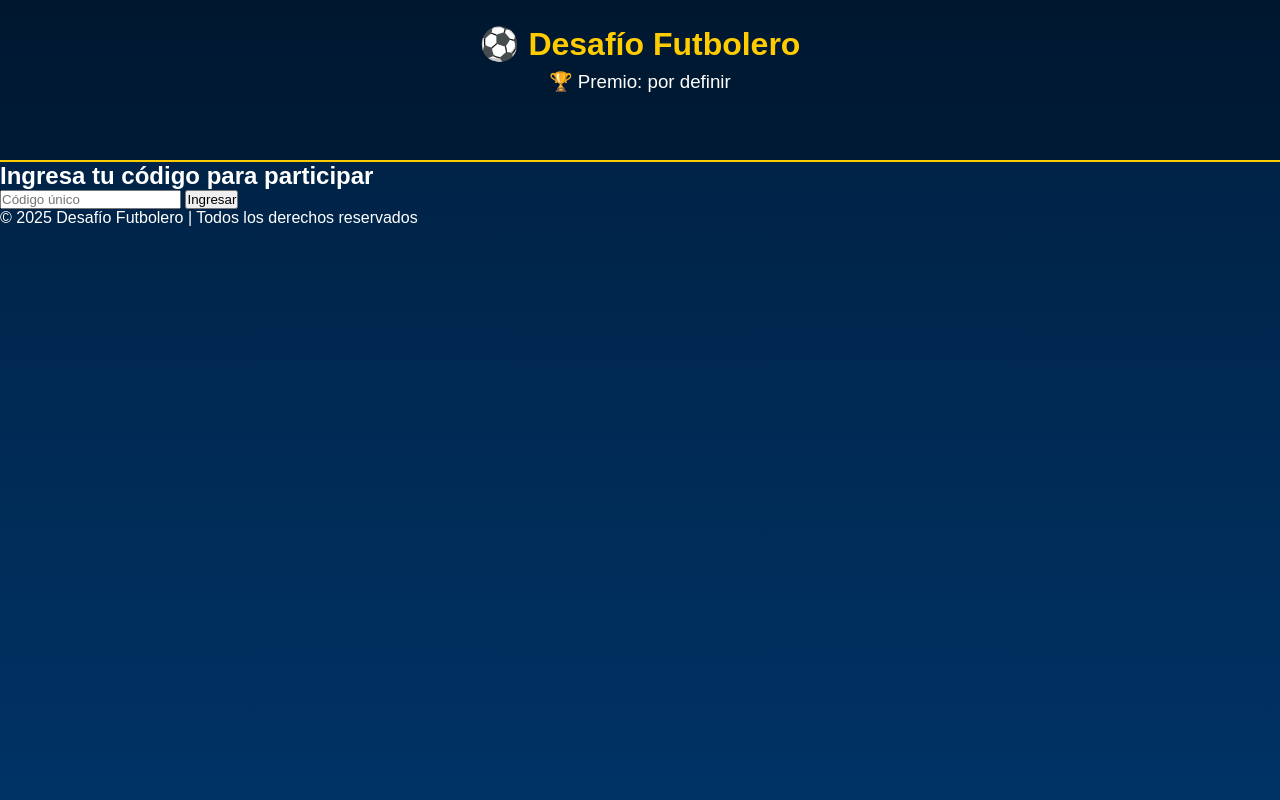
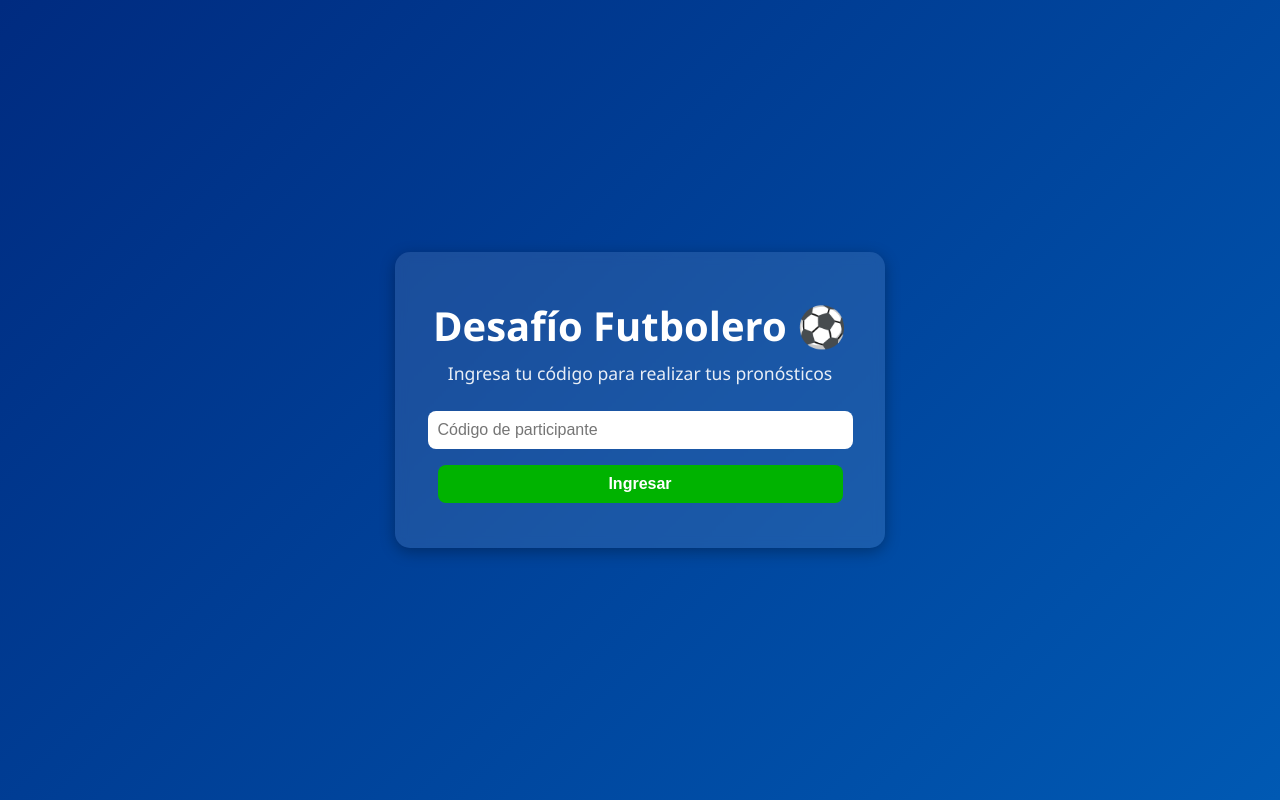
Before and after one commit to santiagouribe880/desafio-futbolero, a plain HTML site: page index.html in a window 1280 px wide. Drawn offline with Linux system fonts and the light colour scheme.

Commit message:
Refactor index.html with styles and new layout
Updated the HTML structure and added styles for better presentation.

```diff
--- a/index.html
+++ b/index.html
@@ -1,40 +1,118 @@
 <!DOCTYPE html>
 <html lang="es">
 <head>
-  <meta charset="UTF-8" />
-  <meta name="viewport" content="width=device-width, initial-scale=1.0" />
-  <title>Desafío Futbolero</title>
-  <link rel="stylesheet" href="style.css" />
+  <meta charset="UTF-8">
+  <meta name="viewport" content="width=device-width, initial-scale=1.0">
+  <title>Desafío Futbolero ⚽</title>
+  <style>
+    body {
+      font-family: 'Segoe UI', Tahoma, Geneva, Verdana, sans-serif;
+      background: linear-gradient(135deg, #002b80, #0059b3);
+      color: #fff;
+      text-align: center;
+      min-height: 100vh;
+      margin: 0;
+      padding: 0;
+      display: flex;
+      flex-direction: column;
+      align-items: center;
+      justify-content: center;
+    }
+
+    h1 {
+      font-size: 2.5rem;
+      margin-bottom: 0.2em;
+    }
+
+    p {
+      margin-top: 0;
+      font-size: 1.1rem;
+      opacity: 0.9;
+    }
+
+    .card {
+      background: rgba(255, 255, 255, 0.1);
+      border-radius: 15px;
+      padding: 20px;
+      width: 90%;
+      max-width: 450px;
+      box-shadow: 0 4px 15px rgba(0,0,0,0.3);
+      backdrop-filter: blur(6px);
+    }
+
+    input, button {
+      width: 90%;
+      padding: 10px;
+      border-radius: 8px;
+      border: none;
+      margin: 8px 0;
+      font-size: 1rem;
+    }
+
+    input {
+      background: #fff;
+      color: #000;
+    }
+
+    button {
+      background: #00b300;
+      color: white;
+      font-weight: bold;
+      cursor: pointer;
+      transition: background 0.3s ease;
+    }
+
+    button:hover {
+      background: #00e600;
+    }
+
+    #partidos {
+      margin-top: 20px;
+      text-align: left;
+      width: 100%;
+    }
+
+    .partido {
+      background: rgba(255,255,255,0.15);
+      padding: 10px;
+      border-radius: 10px;
+      margin-bottom: 10px;
+      display: flex;
+      justify-content: space-between;
+      align-items: center;
+    }
+
+    .partido input {
+      width: 45px;
+      text-align: center;
+    }
+
+    .note {
+      font-size: 0.9rem;
+      margin-top: 20px;
+      color: #ffd700;
+    }
+  </style>
 </head>
 <body>
-  <header>
-    <h1>⚽ Desafío Futbolero</h1>
-    <h3 id="premio-jornada">🏆 Premio: por definir</h3>
-    <p id="hora-limite">⏰ Hora límite: No definida</p>
-    <p id="observacion">⚠️ En caso de existir varios ganadores, el premio se dividirá en partes iguales entre ellos.</p>
-    <div id="contador"></div>
-  </header>
+  <div class="card">
+    <h1>Desafío Futbolero ⚽</h1>
+    <p>Ingresa tu código para realizar tus pronósticos</p>
 
-  <main>
-    <section id="ingreso-codigo">
-      <h2>Ingresa tu código para participar</h2>
-      <input type="text" id="codigo" placeholder="Código único" />
-      <button id="btn-ingresar">Ingresar</button>
-      <p id="mensaje"></p>
-    </section>
+    <div id="ingresoCodigo">
+      <input type="text" id="codigoInput" placeholder="Código de participante">
+      <button id="validarCodigoBtn">Ingresar</button>
+      <p id="codigoMsg" style="color: #ffb3b3;"></p>
+    </div>
 
-    <section id="formulario-pronosticos" style="display:none;">
-      <h2>Tus pronósticos</h2>
-      <form id="form-pronosticos">
-        <div id="partidos-container"></div>
-        <button type="submit">Enviar Pronósticos</button>
-      </form>
-    </section>
-  </main>
-
-  <footer>
-    <p>© 2025 Desafío Futbolero | Todos los derechos reservados</p>
-  </footer>
+    <div id="zonaPronosticos" style="display:none;">
+      <h2>Jornada activa</h2>
+      <div id="infoJornada"></div>
+      <div id="partidos"></div>
+      <button id="enviarPronosticosBtn">Enviar pronósticos</button>
+      <p class="note">💰 En caso de varios ganadores, el premio se divide en partes iguales.</p>
+    </div>
+  </div>
 
   <script src="main.js"></script>
 </body>
```
